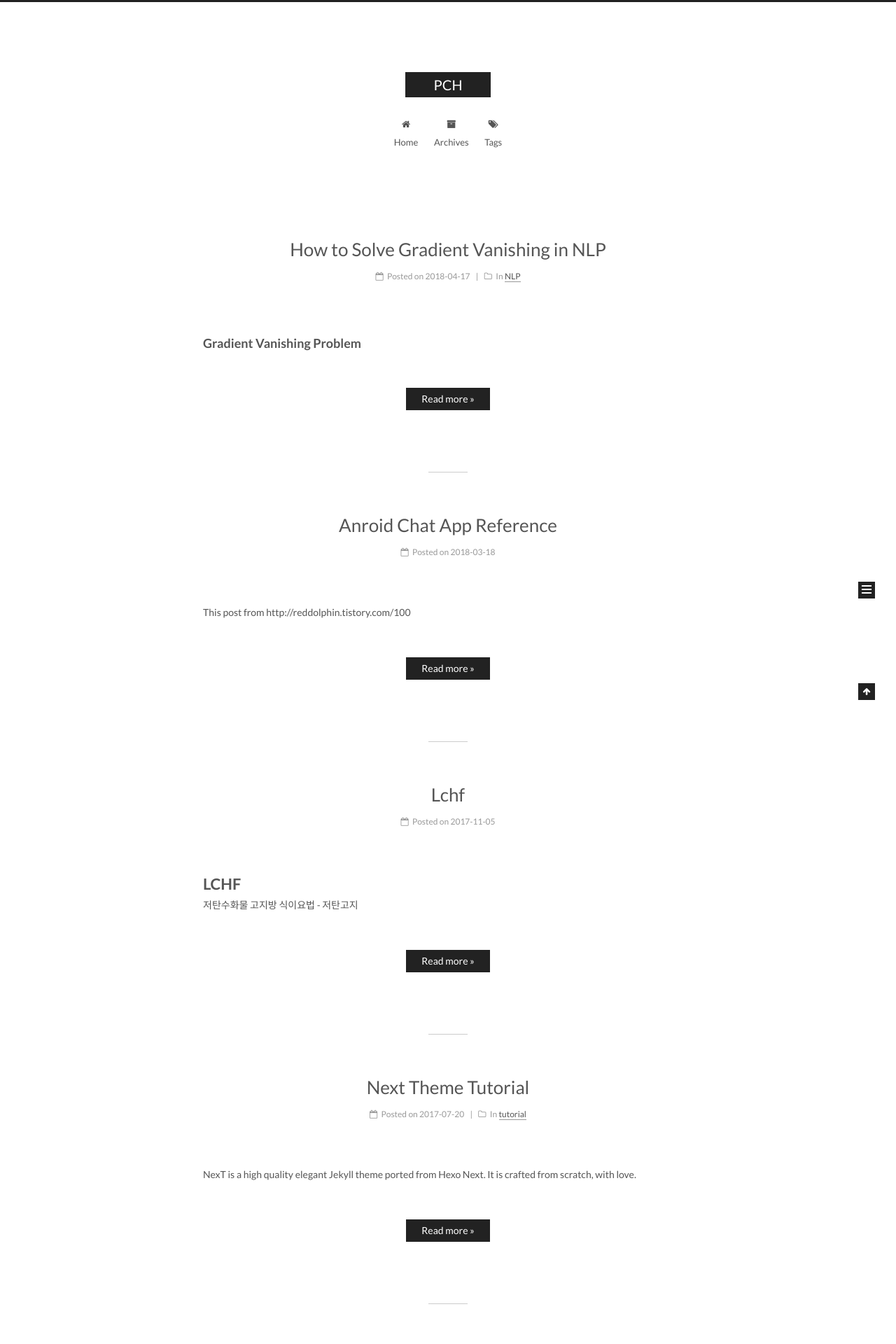
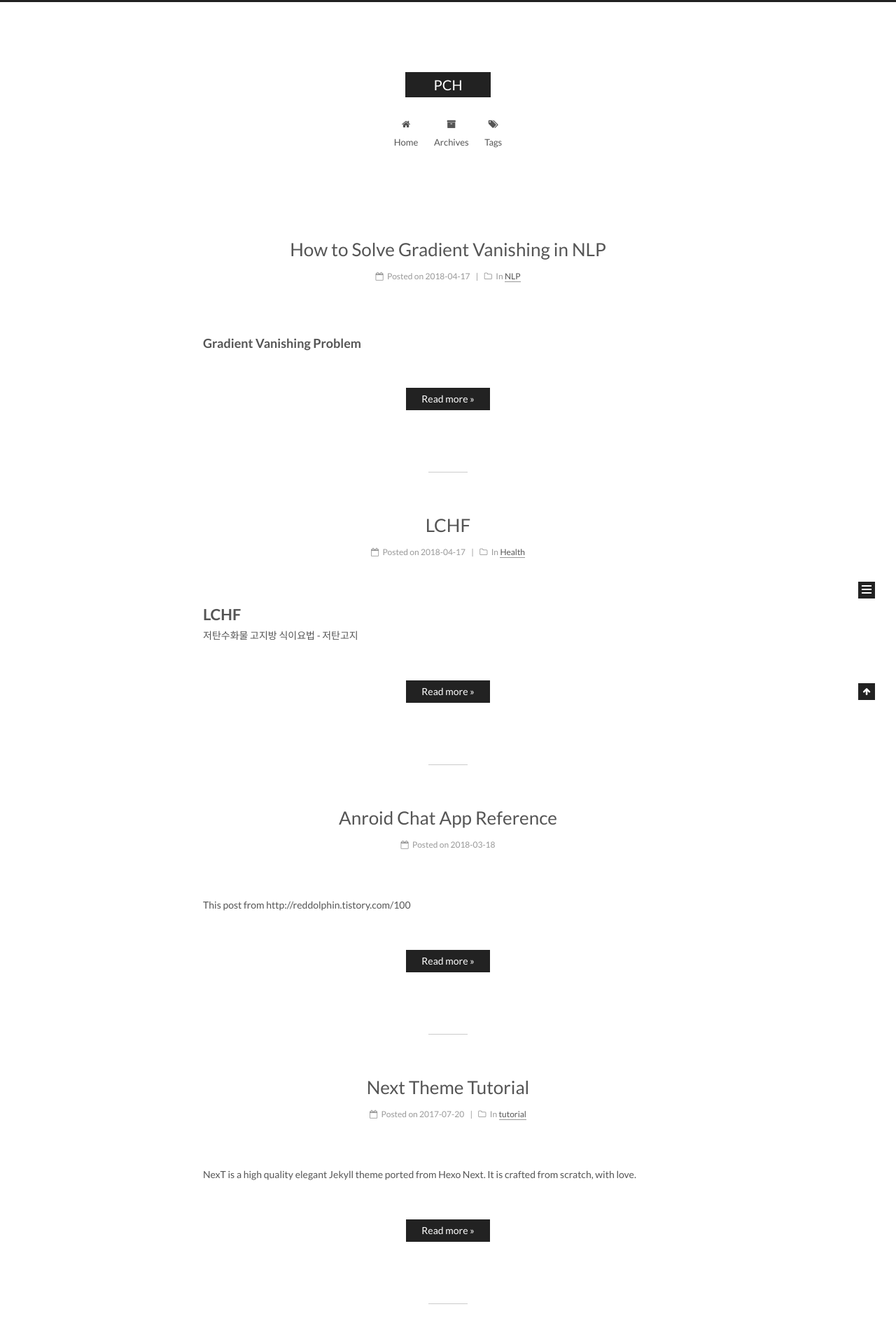
Before and after one commit to ChanghoPaeon/ChanghoPaeon.github.io, a Jekyll site: the page built from index.html, in a window 1280 px wide. Shown: the top 1920 px of the page at 70% size. Built offline with Jekyll 4.4.1, drawn with Linux system fonts in a browser that asks for light colours; the list of posts is cut into pages by our own code.

```diff
--- a/_posts/2017-11-05-LCHF.md
+++ b/_posts/2017-11-05-LCHF.md
@@ -1,3 +1,14 @@
+---
+title:  LCHF
+date: 2018-04-17
+categories:
+- Health
+tags:
+- Health
+- LCHF
+---
+
+
 LCHF
 ====
 저탄수화물 고지방 식이요법 - 저탄고지
```
